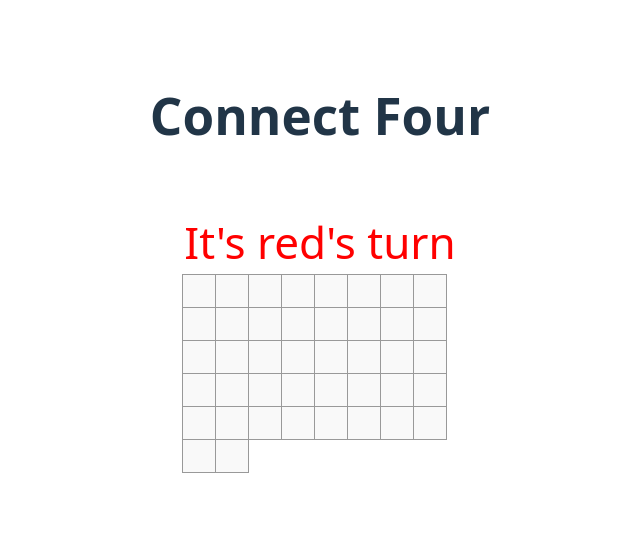
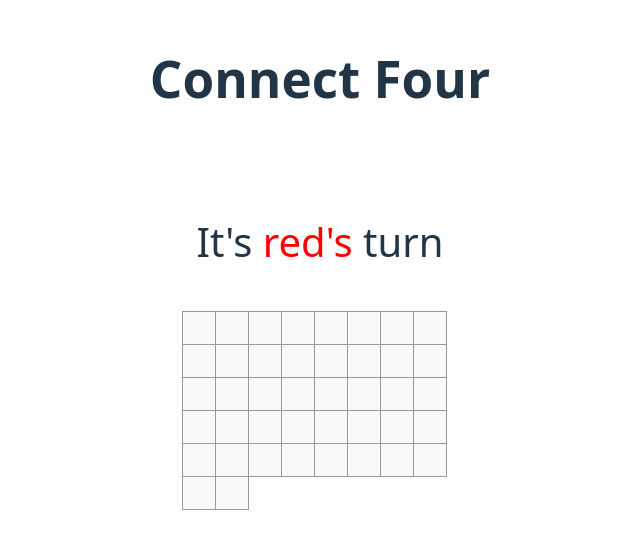
Before and after one commit to valomedia/connect-four, a React (Vite) app: page / in a window 1280 px wide. Shown: the part 137-686 px from the top of the page, without its empty margins (320-960 px from the left). Built offline with nearby package versions, Linux system fonts and the light colour scheme.

Commit message:
Updated the text

```diff
--- a/src/Board.css
+++ b/src/Board.css
@@ -5,33 +5,33 @@
  */
 
 /*
-    Square.css
+    Board.css
     connect-four
 
     Created by:
         * Daniel Schilling
  */
 
- .turn-label{
-    font-size: 2.75em;
+ .turn-text{
+    font-size: 2.5em;
  }
 
 @media (prefers-color-scheme: light){
-    label#turn-label-blue {
+    span#text-blue {
         color:blue;
     }
 
-    label#turn-label-red {
+    span#text-red {
         color:red;
     }
 }
 
 @media (prefers-color-scheme: dark){
-    label#turn-label-blue {
+    span#text-blue {
         color:rgba(0, 0, 255, 0.6);
     }
 
-    label#turn-label-red {
+    span#text-red {
         color:rgba(255, 0, 0, 0.6);
     }
 }
--- a/src/components/Board.tsx
+++ b/src/components/Board.tsx
@@ -42,9 +42,9 @@ function Board() {
 
     return (
         <>
-            <label className="turn-label" id={'turn-label-' + turn}>
-                It's {turn}'s turn
-            </label>
+            <p className="turn-text">
+                It's <span id={'text-' + turn}>{turn}'s </span>turn
+            </p>
             <div>
                 <Square value={tokens[36]} onClick={() => handleClickAt(36)} />
                 <Square value={tokens[37]} onClick={() => handleClickAt(37)} />
```
